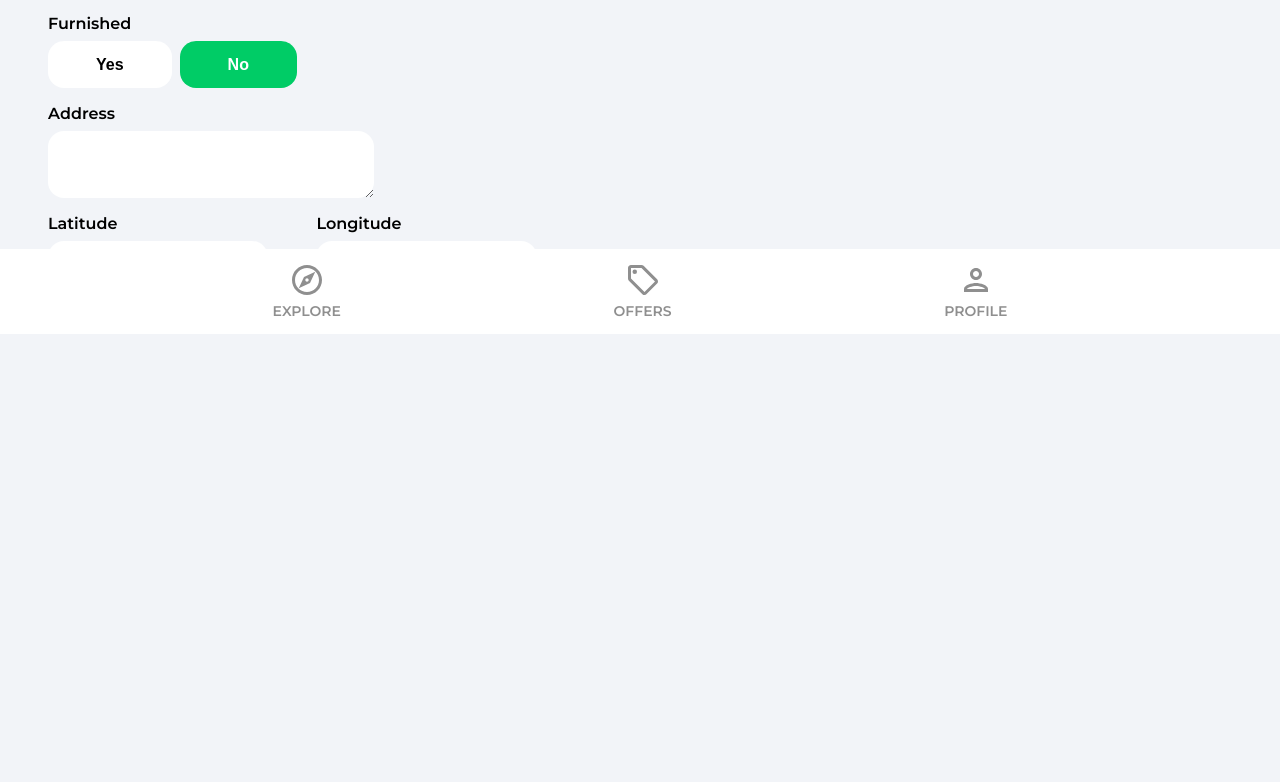
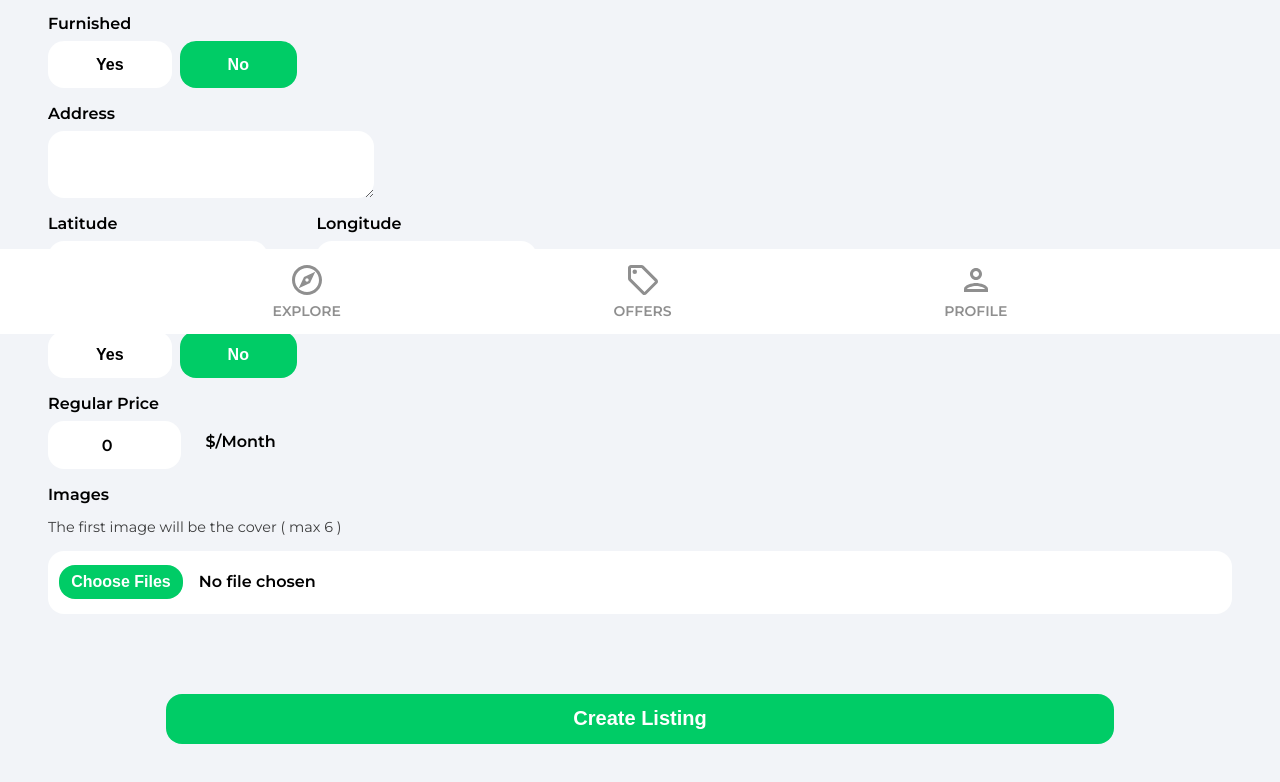
Before and after one commit to mdave94/housing-project-react, a React (Create React App) app: page /create-listing in a window 1280 px wide. Shown: the part 466-1248 px from the top of the page. Before the commit the page ends 914 px from the top, so only its background shows below. Built offline with nearby package versions, Linux system fonts and the light colour scheme; no server answers; sample sign-in values are in the browser's storage.

Commit message:
Craete Listings page form is done

```diff
--- a/src/pages/CreateListing.jsx
+++ b/src/pages/CreateListing.jsx
@@ -18,14 +18,14 @@
         address: '',
         offer: false,
         regularPrice: 0,
-        discounted: false,
+        discountedPrice: false,
         images: {},
         latitude: 0,
         longitude: 0
     })
 
     const { type, name, bedrooms, bathrooms, parking, furnished,
-        address, offer, regularPrice, discounted,
+        address, offer, regularPrice, discountedPrice,
         images, latitude, longitude } = formData
 
     const auth = getAuth()
@@ -51,9 +51,37 @@
 
     const onSubmit = (e) => {
         e.preventDefault()
+        console.log(formData)
     }
 
     const onMutate = (e) => {
+        let boolean = null
+
+        if(e.target.value === 'true'){
+            boolean = true
+        }
+        if(e.target.value === 'false'){
+            boolean = false
+        }
+
+
+        /* FILES */
+
+        if(e.target.files){
+            setFormData((prevState)=>({
+                ...prevState,
+                images: e.target.files
+            }))
+        }
+
+        /* TEXTS */
+
+        if (!e.target.files){
+            setFormData((prevState)=>({
+                ...prevState,
+            [e.target.id] : boolean ??  e.target.value
+            }))
+        }
 
     }
 
@@ -67,8 +95,6 @@
             <header>
                 <p className="pageHeader">Create a Listing</p>
             </header>
-
-
 
             <main>
                 <form onSubmit={onSubmit}>
@@ -97,7 +123,7 @@
                         minLength='10'
                         required
                     />
-                </form>
+
 
                     <div className="formRooms flex">
                         <div>
@@ -114,7 +140,7 @@
                         <div>
                             <label className="formLabel">BathRooms</label>
                             <input className="formInputSmall" type="number"
-                            id='bedrooms'
+                                id='bathrooms'
                                 value={bathrooms}
                                 onChange={onMutate}
                                 min='1'
@@ -191,10 +217,10 @@
                                 />
                             </div>
                             <div>
-                            <label htmlFor="" className="formLabel">Longitude</label>
+                                <label className="formLabel">Longitude</label>
                                 <input type="number"
                                     id='longitude'
-                                value={latitude} onChange={onMutate}
+                                    value={longitude} onChange={onMutate}
                                     required
                                     className="formInputSmall"
                                 />
@@ -202,6 +228,71 @@
                         </div>
                     )}
 
+
+                    <label className="formLabel">Offer</label>
+                    <div className="formButtons">
+                        <button className={offer ? 'formButtonActive' : 'formButton'}
+                            type='button'
+                            id='offer'
+                            value={true}
+                            onClick={onMutate}>
+                            Yes
+                        </button>
+                        <button className={!offer && offer !== null ? 'formButtonActive' : 'formButton'}
+                            type='button'
+                            id='offer'
+                            value={false}
+                            onClick={onMutate}>
+                            No
+                        </button>
+                    </div>
+
+                    <label  className="formLabel">Regular Price</label>
+                    <div className="formPriceDiv">
+                        <input className='formInputSmall'
+                            type='number'
+                            id='regularPrice'
+                            value={regularPrice}
+                            onChange={onMutate}
+                            min='50'
+                            max='750000000'
+                            required />
+                        {type === 'rent' && (
+                            <p className="formPriceText">$/Month</p>
+                        )}
+                    </div>
+                    {offer && (<>
+
+                        <label htmlFor="" className="formLabel">Discounted Price</label>
+                        <div className="formPriceDiv">
+                            <input className='formInputSmall'
+                                type='button'
+                                id='discountedPrice'
+                                value={discountedPrice}
+                                onClick={onMutate}
+                                min='50'
+                                max='750000000'
+                                required={offer} />
+                        </div>
+
+                    </>
+                    )}
+
+
+
+                    <label className="formLabel">Images</label>
+                    <p className="imagesInfo">The first image will be the cover ( max 6 )  </p>
+                    <input className='formInputFile'
+                        type='file'
+                        id='images'
+                        onClick={onMutate}
+                        min='1'
+                        max='6'
+                        accept='.jpg,.png,.jpeg'
+                        multiple
+                        required />
+                    <button className="primaryButton createListingButton" type='submit' >Create Listing</button>
+                </form>
             </main>
         </div>
     )
```
Lines whose indentation alone changed are shown as unchanged.
